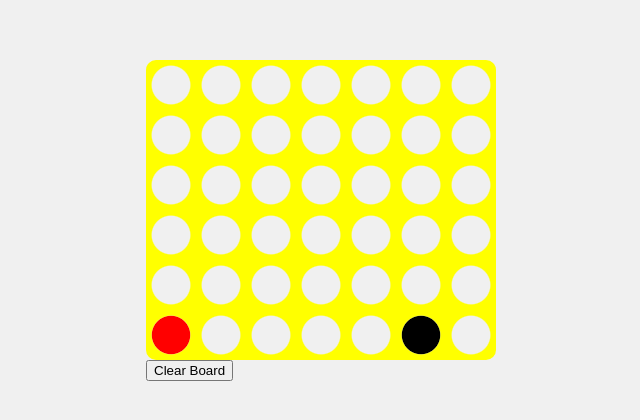
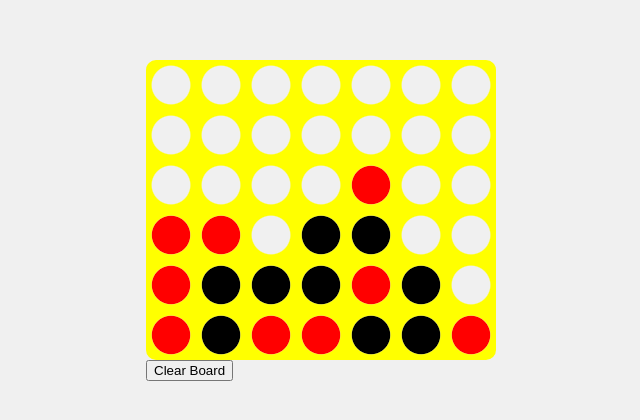
Before and after one commit to fossabot/cs-2550_connect-four, a website: page connect-four/app/index.html in a window 1280 px wide. Shown: the part 190-610 px from the top of the page, without its empty margins (319-959 px from the left). Drawn offline with nearby package versions, Linux system fonts and the light colour scheme; files that its build step writes are made by us from their sources.

Commit message:
added more pieces to the default "demo" game state

```diff
--- a/connect-four/app/index.html
+++ b/connect-four/app/index.html
@@ -4,7 +4,7 @@
 	<link rel="stylesheet" href="game.css" />
 </head>
 <body>
-	<div id="connect-four" data-turn="black">
+	<div id="connect-four" data-turn="red">
 		<table>
 			<tbody>
 				<tr>
@@ -32,39 +32,39 @@
 					<td></td>
 					<td></td>
 					<td></td>
-		            <td></td>
-		            <td></td>
-		            <td></td>
-		        </tr>
-
-		        <tr>
-		            <td></td>
-		            <td></td>
-		            <td></td>
-		            <td></td>
-		            <td></td>
-		            <td></td>
-		            <td></td>
-		        </tr>
-
-		        <tr>
-		            <td></td>
-		            <td></td>
-		            <td></td>
-		            <td></td>
-		            <td></td>
+					<td data-player="red"></td>
 					<td></td>
 					<td></td>
 				</tr>
 
 				<tr>
 					<td data-player="red"></td>
+					<td data-player="red"></td>
+					<td></td>
+					<td data-player="black"></td>
+					<td data-player="black"></td>
 					<td></td>
 					<td></td>
-		            <td></td>
-		            <td></td>
+				</tr>
+
+				<tr>
+					<td data-player="red"></td>
+					<td data-player="black"></td>
+					<td data-player="black"></td>
+					<td data-player="black"></td>
+					<td data-player="red"></td>
 					<td data-player="black"></td>
 					<td></td>
+				</tr>
+
+				<tr>
+					<td data-player="red"></td>
+					<td data-player="black"></td>
+					<td data-player="red"></td>
+					<td data-player="red"></td>
+					<td data-player="black"></td>
+					<td data-player="black"></td>
+					<td data-player="red"></td>
 				</tr>
 			</tbody>
 		</table>
```
Also changed, not shown: connect-four/dist/index.html. Lines whose indentation alone changed are shown as unchanged.
